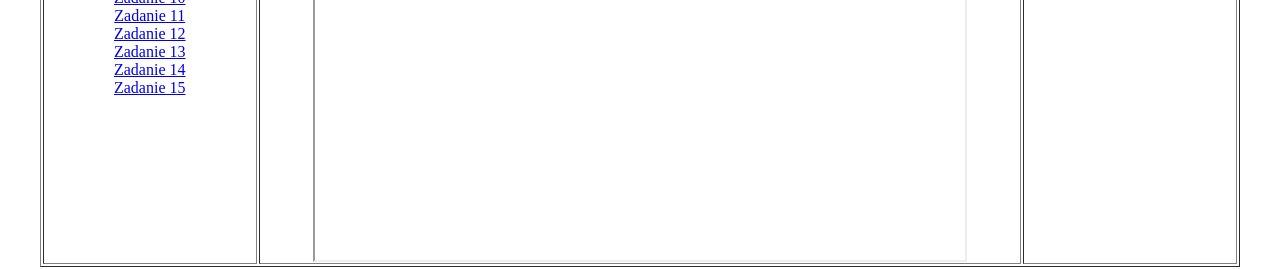
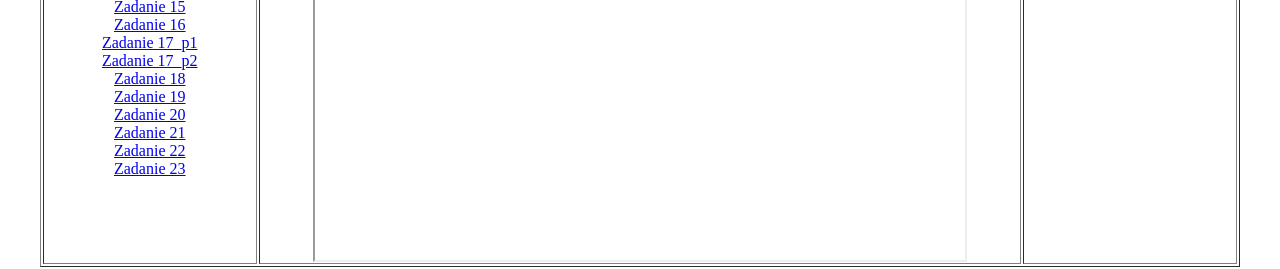
Before and after one commit to Vanim15/Szmigielski_2F_g2_z16_23_do_13_04_g20, a plain HTML site: page index.html in a window 1280 px wide. Shown: the part 405-674 px from the top of the page. Drawn offline with Linux system fonts and the light colour scheme.

Commit message:
Update index.html

```diff
--- a/index.html
+++ b/index.html
@@ -42,6 +42,23 @@
 <br>
 <a href="zadanie15_Szmi.html" target="strony">Zadanie 15</a>
 <br>
+<a href="zadanie16_szmi.html" target="strony"> Zadanie 16 </a>
+<br>
+<a href="zadanie17_p1_szmi.html" target="strony"> Zadanie 17_p1 </a>
+<br>
+<a href="zadanie17_p2_szmi.html" target="strony"> Zadanie 17_p2 </a>
+<br>
+<a href="zadanie18_szmi.html" target="strony"> Zadanie 18 </a>
+<br>
+<a href="zadanie19_szmi.html" target="strony"> Zadanie 19 </a>
+<br>
+<a href="zadanie20_szmi.html" target="strony"> Zadanie 20 </a>
+<br>
+<a href="zadanie21_szmi.html" target="strony"> Zadanie 21 </a>
+<br>
+<a href="zadanie22_szmi.html" target="strony"> Zadanie 22 </a>
+<br>
+<a href="zadanie23_szmi.html" target="strony"> Zadanie 23 </a>
 </td>
 </ul>
 <td align=center><iframe width=650 height=650 name="strony" src="start.html" border="0"></iframe>
```
